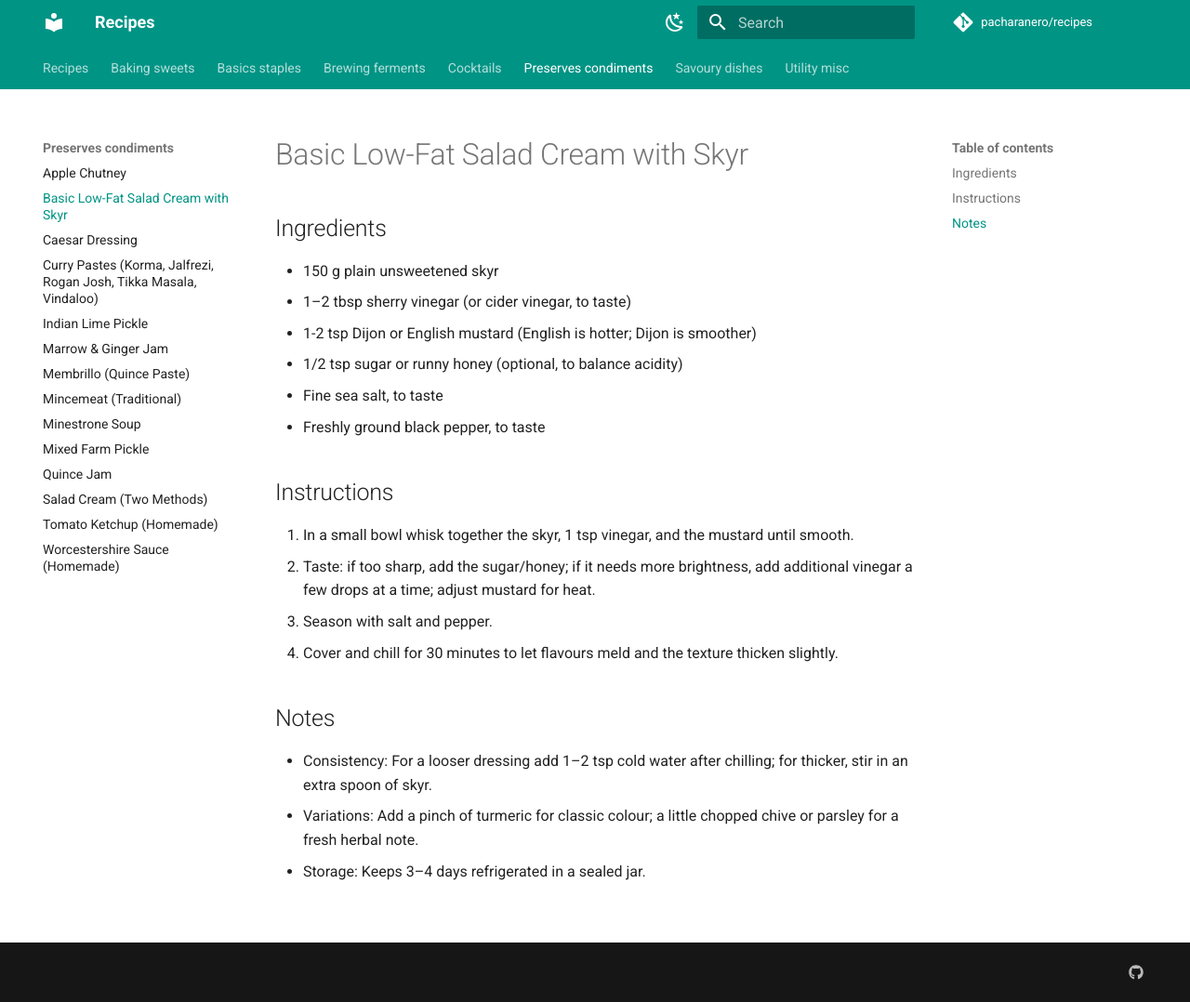
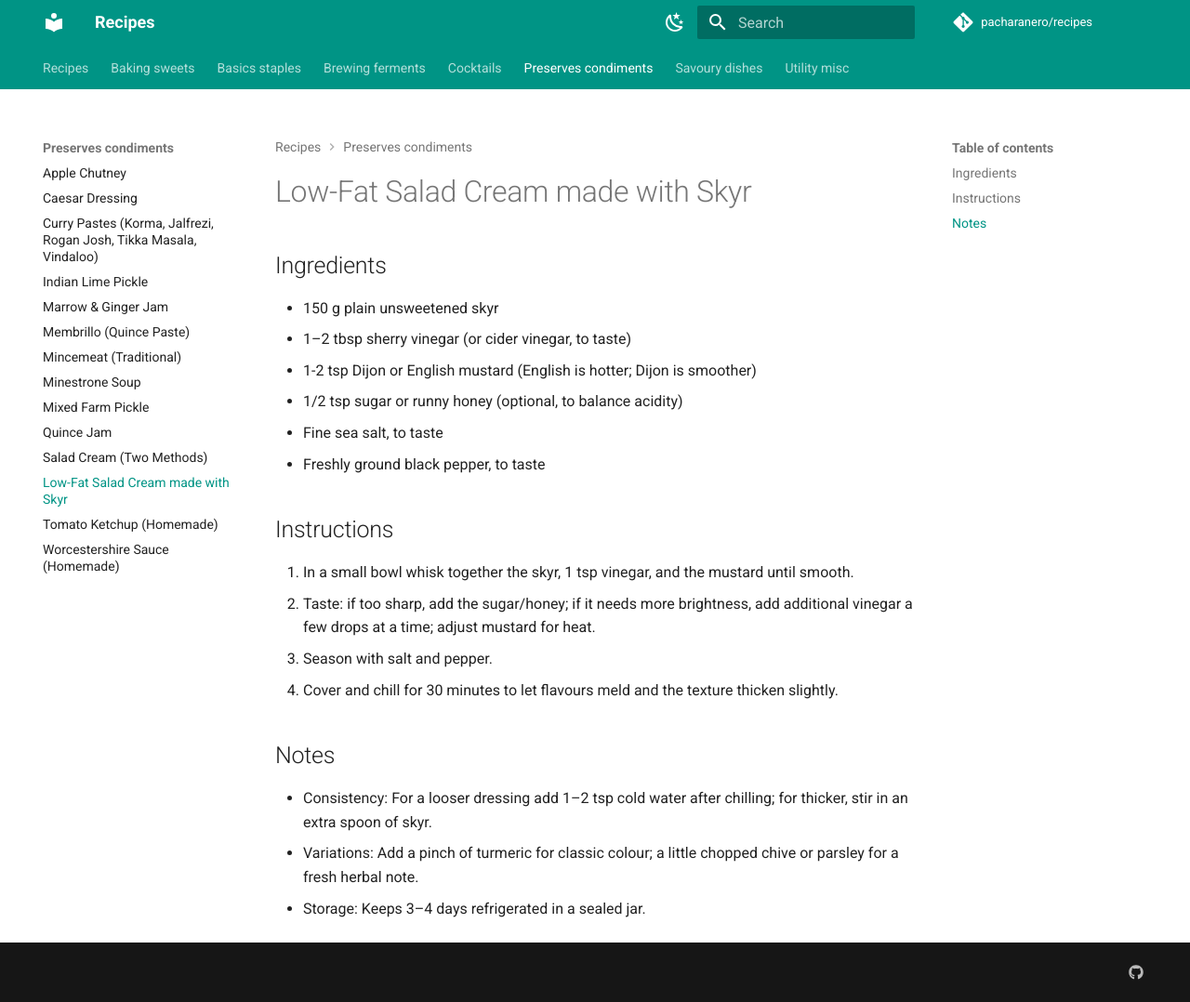
Before and after one commit to pacharanero/recipes, an MkDocs documentation site: the page built from recipes/preserves-condiments/salad-cream-skyr.md, in a window 1280 px wide and 1078 px high. Shown: the whole window at 93% size. Built offline with MkDocs 1.6.1 and Material for MkDocs 9.7.7, drawn with Linux system fonts in a browser that asks for light colours; comment, search, counter and statistics services are not loaded.

Commit message:
rename skyr salad cream

```diff
--- a/mkdocs.yml
+++ b/mkdocs.yml
@@ -15,6 +15,7 @@ theme:
     - navigation.instant
     - navigation.tracking
     - navigation.top
+    - navigation.path
     - navigation.sections
     - content.code.copy
     - search.highlight
@@ -48,7 +49,6 @@ markdown_extensions:
 
 plugins:
   - search
-  # After restructuring into category folders, automatic navigation will be used (nav omitted).
 
 extra:
   generator: false
@@ -56,5 +56,3 @@ extra:
     - icon: fontawesome/brands/github
       link: https://github.com/pacharanero/recipes
       name: Source on GitHub
-extra_css:
-  # - assets/stylesheets/nav-mirror.css
--- a/recipes/preserves-condiments/basic-low-fat-salad-cream-skyr.md
+++ b/recipes/preserves-condiments/salad-cream-skyr.md
@@ -1,11 +1,11 @@
 ---
-slug: basic-low-fat-salad-cream-skyr
-title: Basic Low-Fat Salad Cream with Skyr
+slug: salad-cream-skyr
+title: Low-Fat Salad Cream made with Skyr
 tags: [condiment, dressing, low-fat]
 category: Preserves & Condiments
 ---
 
-# Basic Low-Fat Salad Cream with Skyr
+# Low-Fat Salad Cream made with Skyr
 
 ## Ingredients
 
```
Also changed, not shown: README.md (+1 -1 lines).
